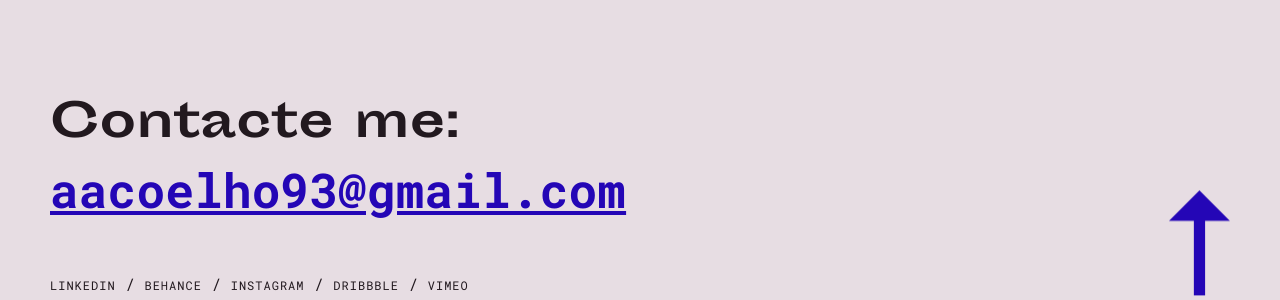
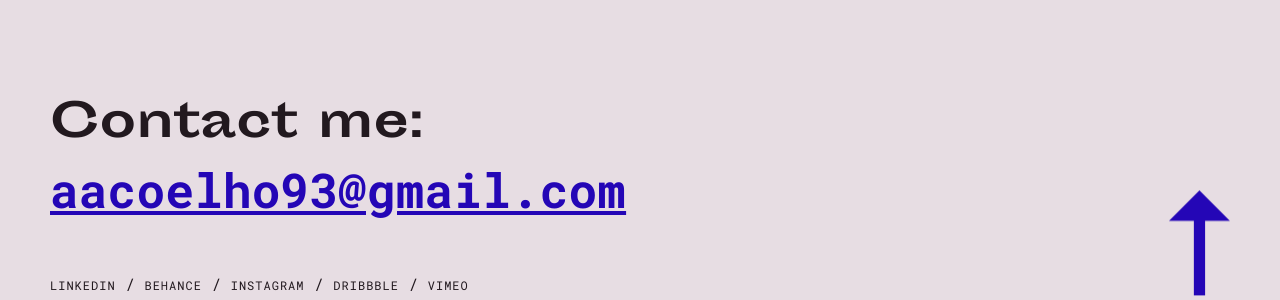
Before and after one commit to aacoelho/aacoelho.github.io, a Jekyll site: the page built from about.md, in a window 1280 px wide. Shown: the part 1283-1583 px from the top of the page. Built offline with Jekyll 4.4.1, drawn with Linux system fonts in a browser that asks for light colours; some web fonts are replaced.

Commit message:
home + name

```diff
--- a/_includes/footer.html
+++ b/_includes/footer.html
@@ -1,5 +1,5 @@
 {% if page.layout != "post" %}
-  {% assign action = "Contacte me:" %}
+  {% assign action = "Contact me:" %}
 {% else %}
   {% assign action = "See next project:" %}
 {% endif %}
--- a/_sass/base/_footer.scss
+++ b/_sass/base/_footer.scss
@@ -28,21 +28,14 @@
   }
 }
 
-@include breakpoint($b_transition) {
+@include breakpoint($b_small) {
 
   .footer {
-    margin-top: calc(2 * #{$d_scale_m});
     flex-wrap: nowrap;
 
     &_action {
       order: 0;
       width: auto;
-
-      &_social {
-        margin-top: $d_scale_m;
-
-      }
-
     }
 
     &_arrow {
@@ -51,3 +44,18 @@
     }
   }
 }
+
+@include breakpoint($b_transition) {
+
+  .footer {
+    margin-top: calc(2 * #{$d_scale_m});
+
+    &_action {
+
+      &_social {
+        margin-top: $d_scale_m;
+      }
+
+    }
+  }
+}
--- a/_sass/base/_variables.scss
+++ b/_sass/base/_variables.scss
@@ -13,6 +13,7 @@
 $b_initial: 0px;
 $b_very_small: 400px;
 $b_small: 600px;
+$b_small_medium: 700px;
 $b_medium: 900px;
 $b_transition: 1024px;
 $b_large: 1200px;
--- a/_sass/partials/_home.scss
+++ b/_sass/partials/_home.scss
@@ -8,11 +8,19 @@
     display: flex;
     flex-wrap: wrap;
 
-    &_title {
-      transform: rotate(-90deg);
-      height: calc(100vw - #{$margin});
-      margin-left: 20px;
+    &_top {
+      transform-origin: 100% 0%;
+      transform: rotate(270deg);
+      right: calc(100% - calc(#{$d_scale_s} + 10px));
+      position: absolute;
+      top: $d_scale_s;
+      justify-content: flex-end;
+
+      &_title {
+        display: inline-block;
+      }
     }
+
 
     &_slogan {
       align-self: flex-end;
@@ -46,6 +54,24 @@
   }
 }
 
+@include breakpoint($b_small_medium) {
+
+  .landingSection {
+
+    &_top {
+      width: 100%;
+      transform: rotate(0deg);
+      position: inherit;
+      justify-content: flex-start;
+
+      &_title {
+        margin-left: 0px;
+      }
+    }
+  }
+
+}
+
 @include breakpoint($b_transition) {
 
   .landingSection {
@@ -53,13 +79,6 @@
     margin-bottom: calc(4 * #{$d_scale_m});
     height: calc(100vh - #{$margin});
     width: 100%;
-
-    &_title {
-      transform: rotate(0deg);
-      height: auto;
-      margin-left: 0px;
-      width: 100%;
-    }
   }
 
   .selectedWorks {
--- a/_sass/partials/_list_item.scss
+++ b/_sass/partials/_list_item.scss
@@ -17,9 +17,19 @@
   }
 }
 
+@include breakpoint($b_medium) {
+
+  .sectionList {
+
+    &_item {
+      width: calc(50% - calc(#{$d_scale_s}/2));
+    }
+  }
+}
+
 @include breakpoint($b_transition) {
 
-  .sectionList { //= gallery
+  .sectionList {
 
     &_item {
       width: calc(50% - calc(#{$d_scale_m}/2));
```
Also changed, not shown: _layouts/home.html (+7 -5 lines).
